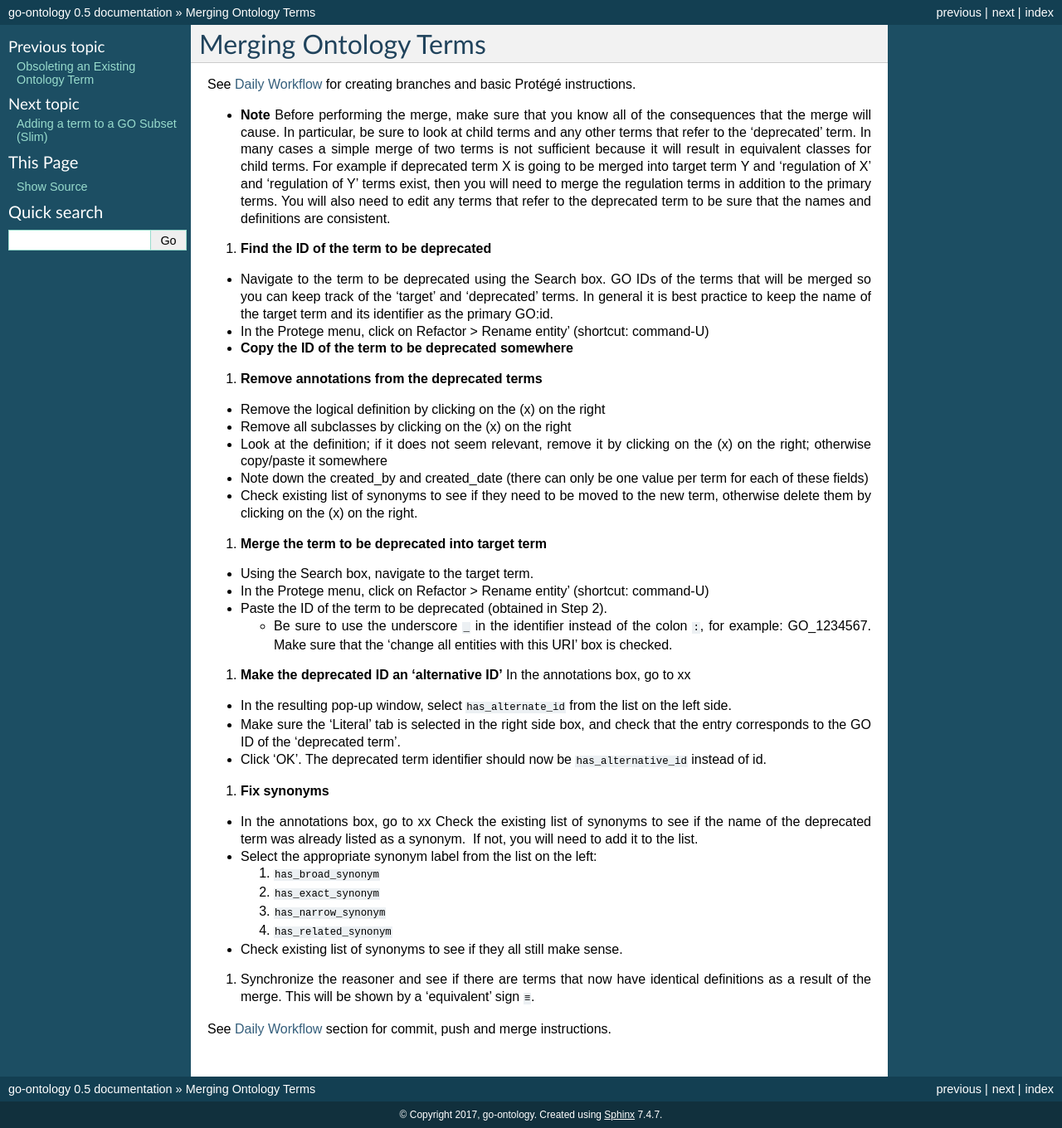
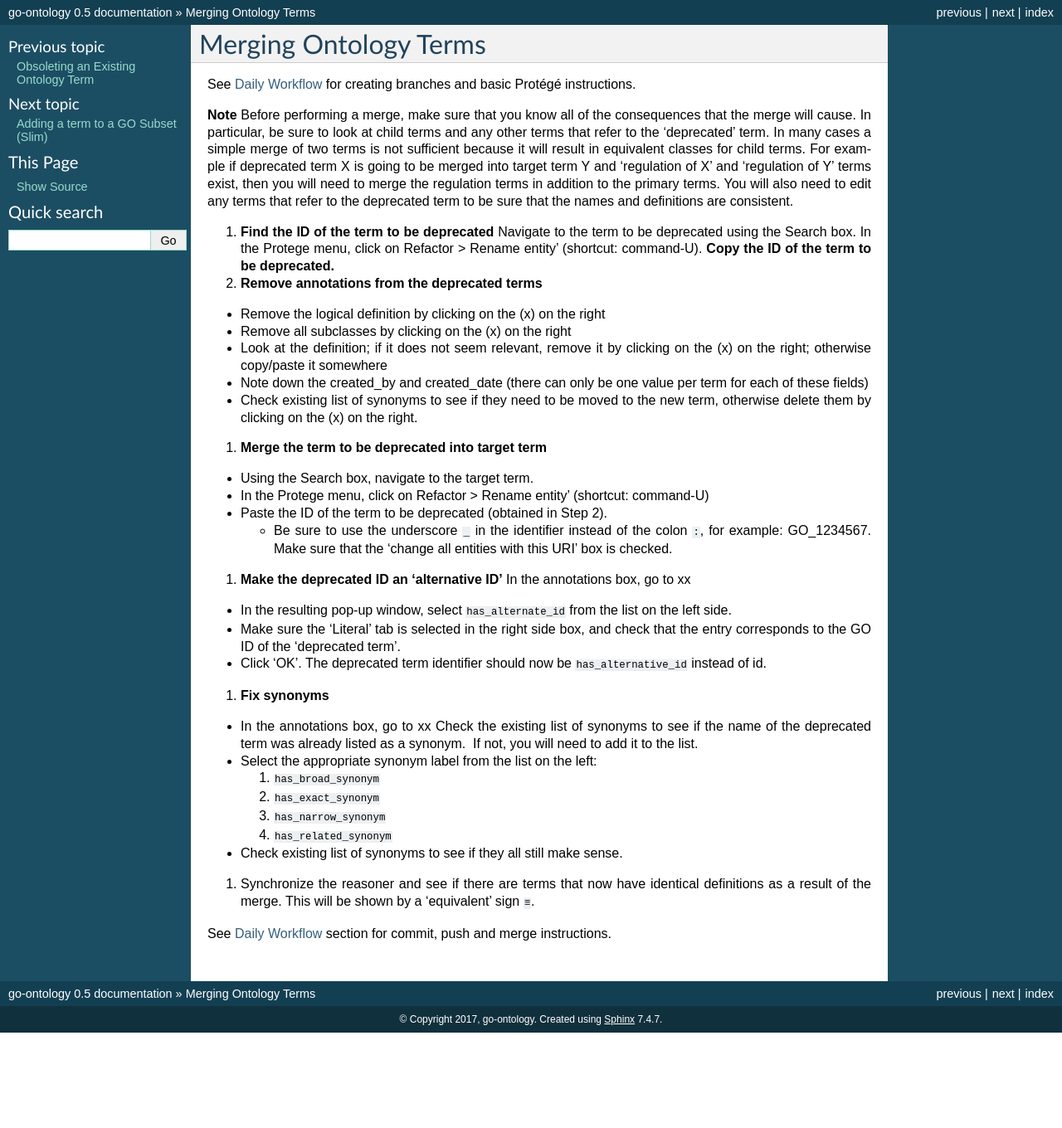
Before and after one commit to geneontology/go-ontology, a Sphinx documentation site: the page built from docs/MergeTerms.md, in a window 1280 px wide. Shown: the whole page at 83% size. Built offline with Sphinx 7.4.7, drawn with Linux system fonts in a browser that asks for light colours; after the commit the page ends 1245 px from its top, so only the background shows below that.

Commit message:
Update MergeTerms.md

```diff
--- a/docs/MergeTerms.md
+++ b/docs/MergeTerms.md
@@ -3,15 +3,12 @@
 
 See [Daily Workflow](http://go-ontology.readthedocs.io/en/latest/Installgit.html#daily-workflow-updating-with-git-pull) for creating branches and basic Protégé instructions.
 
-- **Note** Before performing the merge, make sure that you know all of the consequences that the merge will cause. In particular, be sure to look at child terms and any other terms that refer to the ‘deprecated’ term. In many cases a simple merge of two terms is not sufficient because it will result in equivalent classes for child terms. For example if deprecated term X is going to be merged into target term Y and ‘regulation of X’ and ‘regulation of Y’ terms exist, then you will need to merge the regulation terms in addition to the primary terms. You will also need to edit any terms that refer to the deprecated term to be sure that the names and definitions are consistent.
+**Note** Before performing a merge, make sure that you know all of the consequences that the merge will cause. In particular, be sure to look at child terms and any other terms that refer to the ‘deprecated’ term. In many cases a simple merge of two terms is not sufficient because it will result in equivalent classes for child terms. For example if deprecated term X is going to be merged into target term Y and ‘regulation of X’ and ‘regulation of Y’ terms exist, then you will need to merge the regulation terms in addition to the primary terms. You will also need to edit any terms that refer to the deprecated term to be sure that the names and definitions are consistent.
 
-2.	**Find the ID of the term to be deprecated**
-   - Navigate to the term to be deprecated using the Search box.
-GO IDs of the terms that will be merged so you can keep track of the ‘target’ and ‘deprecated’ terms. In general it is best practice to keep the name of the target term and its identifier as the primary GO:id.
-   - In the Protege menu, click on Refactor > Rename entity’ (shortcut: command-U)
-   - **Copy the ID of the term to be deprecated somewhere**
+1.	**Find the ID of the term to be deprecated**
+    Navigate to the term to be deprecated using the Search box. In the Protege menu, click on Refactor > Rename entity’ (shortcut: command-U). **Copy the ID of the term to be deprecated.**
 
- 3. **Remove annotations from the deprecated terms**
+ 2. **Remove annotations from the deprecated terms**
    - Remove the logical definition by clicking on the (x) on the right
    - Remove all subclasses by clicking on the (x) on the right
    - Look at the definition; if it does not seem relevant, remove it by clicking on the (x) on the right; otherwise copy/paste it somewhere
```
